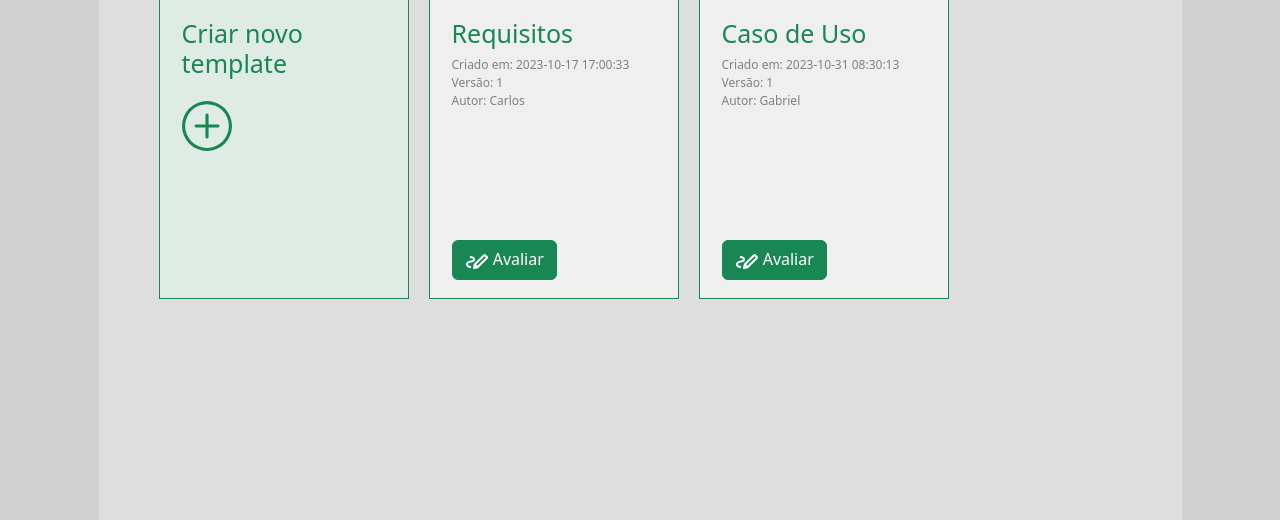
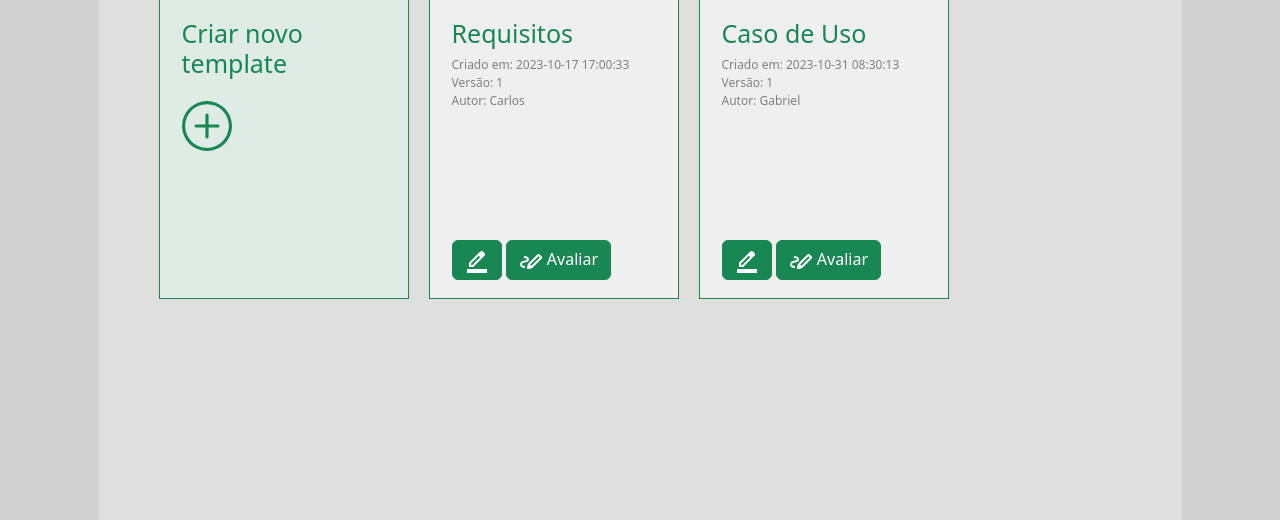
Before and after one commit to gabriel-mns/Checklister, a PHP site: page /paginas/pagina_principal/index.php in a window 1280 px wide. Shown: the part 153-673 px from the top of the page. Run offline with PHP 8.4, Linux system fonts and the light colour scheme; data comes from the database, SQL or seed files in the repository.

Commit message:
botão de editar template

```diff
--- a/components/card/card.template.php
+++ b/components/card/card.template.php
@@ -47,6 +47,9 @@
                     <p class="card-subtitulo card-ultimo-subtitulo">Autor: $autorCardCadastrado</p>
                 </div>
                 <div class="card-container-botao">
+                    <a href="../pagina_edicao_template/pagina_edicao_template.php?idTemplate=$idTemplate" class="btn btn-success" id="card-btn-avaliar" name="card-btn-avaliar">
+                        <svg fill="currentColor" xmlns="http://www.w3.org/2000/svg" height="24" viewBox="0 -960 960 960" width="24"><path d="M80 0v-160h800V0H80Zm160-320h56l312-311-29-29-28-28-311 312v56Zm-80 80v-170l448-447q11-11 25.5-17t30.5-6q16 0 31 6t27 18l55 56q12 11 17.5 26t5.5 31q0 15-5.5 29.5T777-687L330-240H160Zm560-504-56-56 56 56ZM608-631l-29-29-28-28 57 57Z"/></svg>
+                    </a>
                     <a href="../pagina_avaliacao_template/pagina_avaliacao_template.php?idChecklist=$idTemplate" class="btn btn-success" id="card-btn-avaliar" name="card-btn-avaliar">
                         <svg xmlns="http://www.w3.org/2000/svg" fill="currentColor" height="24" viewBox="0 -960 960 960" width="24">
                             <path d="m499-287 335-335-52-52-335 335 52 52Zm-261 87q-100-5-149-42T40-349q0-65 53.5-105.5T242-503q39-3 58.5-12.5T320-542q0-26-29.5-39T193-600l7-80q103 8 151.5 41.5T400-542q0 53-38.5 83T248-423q-64 5-96 23.5T120-349q0 35 28 50.5t94 18.5l-4 80Zm280 7L353-358l382-382q20-20 47.5-20t47.5 20l70 70q20 20 20 47.5T900-575L518-193Zm-159 33q-17 4-30-9t-9-30l33-159 165 165-159 33Z"/>
```
